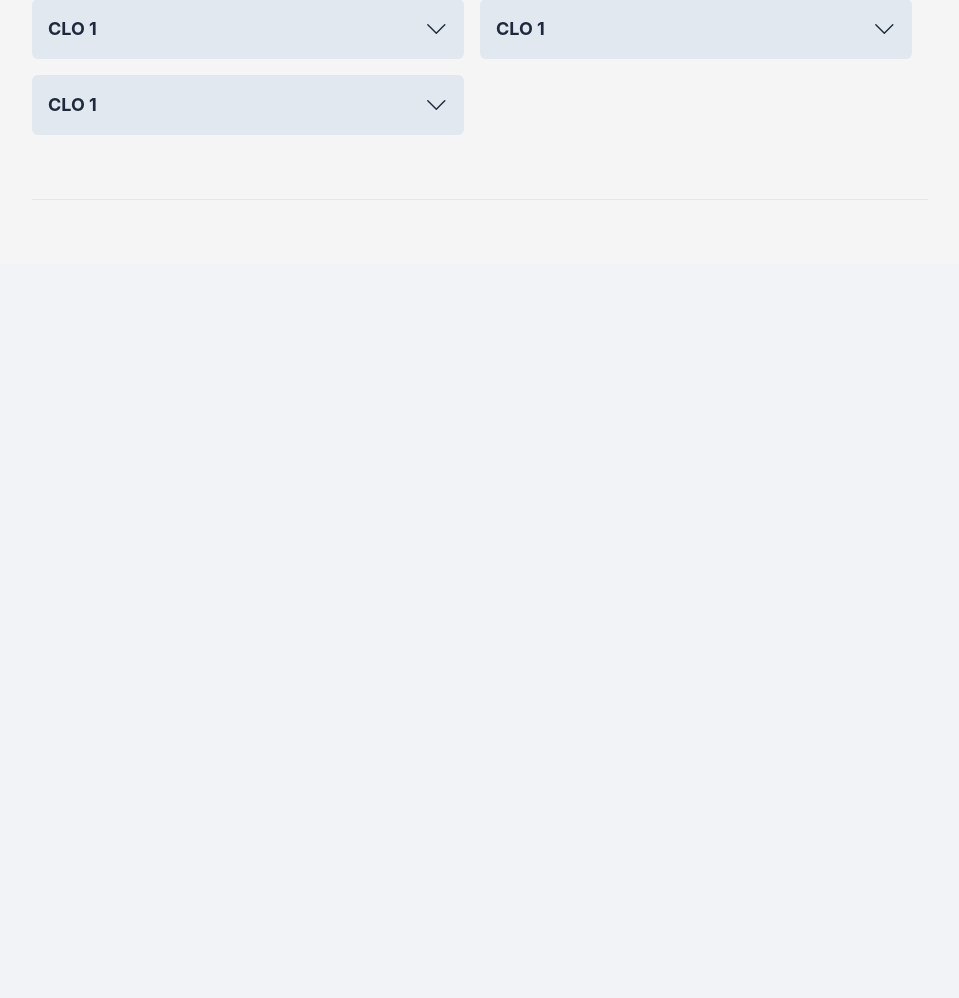
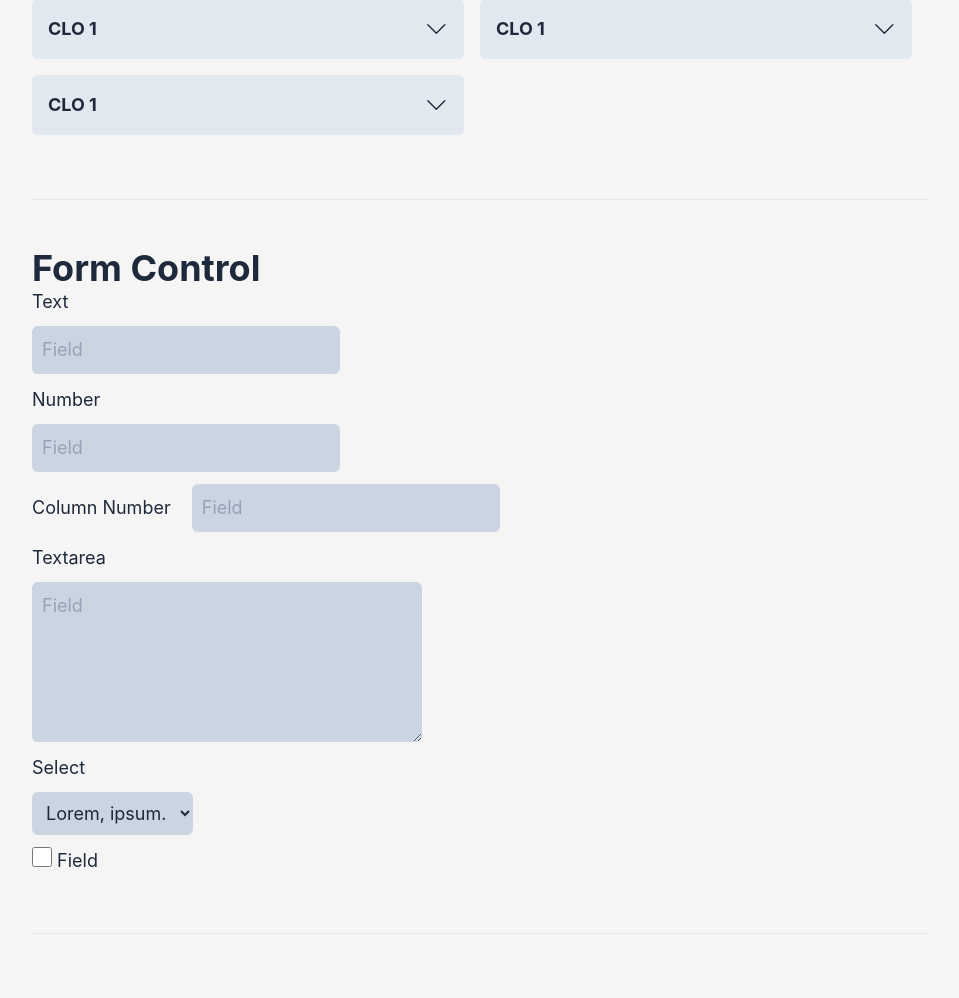
Before and after one commit to alfianAH/learning-outcomes-assessment, a Python web app: template templates/index.html in a window 1280 px wide. Shown: the part 5250-6248 px from the top of the page, without its empty margins (320-1279 px from the left). Before the commit the page ends 5385 px from the top, so only its background shows below. Run offline with Jinja, Linux system fonts and the light colour scheme; the template is opened without the code that fills it, so the values that code supplies are empty; some libraries are stand-ins or nearby versions.

Commit message:
Add form UI

```diff
--- a/static/public/css/index.css
+++ b/static/public/css/index.css
@@ -1303,6 +1303,113 @@ details.dropdown::marker {
   background-color: rgb(113 113 122 / var(--tw-bg-opacity));
 }
 
+/* Form */
+
+.form-control {
+  display: block;
+  border-radius: 0.375rem;
+  --tw-bg-opacity: 1;
+  background-color: rgb(203 213 225 / var(--tw-bg-opacity));
+  padding: 0.5rem;
+}
+
+.form-control::-moz-placeholder {
+  --tw-text-opacity: 1;
+  color: rgb(148 163 184 / var(--tw-text-opacity));
+}
+
+.form-control:-ms-input-placeholder {
+  --tw-text-opacity: 1;
+  color: rgb(148 163 184 / var(--tw-text-opacity));
+}
+
+.form-control::placeholder {
+  --tw-text-opacity: 1;
+  color: rgb(148 163 184 / var(--tw-text-opacity));
+}
+
+.form-control:focus {
+  --tw-shadow: 0 1px 2px 0 rgb(0 0 0 / 0.05);
+  --tw-shadow-colored: 0 1px 2px 0 var(--tw-shadow-color);
+  box-shadow: var(--tw-ring-offset-shadow, 0 0 #0000), var(--tw-ring-shadow, 0 0 #0000), var(--tw-shadow);
+  --tw-shadow-color: rgb(100 116 139 / 0.7);
+  --tw-shadow: var(--tw-shadow-colored);
+  outline: 2px solid transparent;
+  outline-offset: 2px;
+}
+
+.dark .form-control {
+  border-width: 1px;
+  --tw-border-opacity: 1;
+  border-color: rgb(82 82 91 / var(--tw-border-opacity));
+  --tw-bg-opacity: 1;
+  background-color: rgb(82 82 91 / var(--tw-bg-opacity));
+}
+
+.dark .form-control::-moz-placeholder {
+  --tw-text-opacity: 1;
+  color: rgb(161 161 170 / var(--tw-text-opacity));
+}
+
+.dark .form-control:-ms-input-placeholder {
+  --tw-text-opacity: 1;
+  color: rgb(161 161 170 / var(--tw-text-opacity));
+}
+
+.dark .form-control::placeholder {
+  --tw-text-opacity: 1;
+  color: rgb(161 161 170 / var(--tw-text-opacity));
+}
+
+.dark .form-control:focus {
+  --tw-border-opacity: 1;
+  border-color: rgb(241 245 249 / var(--tw-border-opacity));
+  --tw-shadow: 0 0 #0000;
+  --tw-shadow-colored: 0 0 #0000;
+  box-shadow: var(--tw-ring-offset-shadow, 0 0 #0000), var(--tw-ring-shadow, 0 0 #0000), var(--tw-shadow);
+}
+
+@media (min-width: 768px) {
+  .form-control {
+    padding: 0.625rem;
+  }
+}
+
+.col-form-control {
+  display: inline-block;
+}
+
+.form-checkbox {
+  height: 1rem;
+  width: 1rem;
+}
+
+@media (min-width: 1280px) {
+  .form-checkbox {
+    height: 1.25rem;
+    width: 1.25rem;
+  }
+}
+
+.form-label {
+  margin-bottom: 0.375rem;
+  margin-right: 0.625rem;
+  display: inline-block;
+}
+
+@media (min-width: 768px) {
+  .form-label {
+    margin-bottom: 0.625rem;
+    margin-right: 0.75rem;
+  }
+}
+
+@media (min-width: 1280px) {
+  .form-label {
+    margin-right: 1rem;
+  }
+}
+
 /* List item */
 
 .list-item-title {
@@ -2385,6 +2492,10 @@ details.dropdown::marker {
   margin-top: 0.5rem;
 }
 
+.mb-3 {
+  margin-bottom: 0.75rem;
+}
+
 .block {
   display: block;
 }
--- a/templates/index.html
+++ b/templates/index.html
@@ -1501,6 +1501,57 @@
         </ul>
 
         <hr class="my-12">
+
+        <h1>Form Control</h1>
+
+        <div class="mb-3">
+            <label for="input-text" class="form-label">Text</label>
+            <input type="text" id="input-text" class="form-control" placeholder="Field">
+        </div>
+
+        <div class="mb-3">
+            <label for="input-text" class="form-label">Number</label>
+            <input type="number" id="input-text" class="form-control" placeholder="Field">
+        </div>
+
+        <div class="mb-3">
+            <label for="input-text" class="form-label">Column Number</label>
+            <input type="number" id="input-text" class="form-control col-form-control" placeholder="Field">
+        </div>
+
+        <div class="mb-3">
+            <label for="input-text" class="form-label">Textarea</label>
+            <textarea name="input-textarea" id="input-textarea" cols="30" rows="5" placeholder="Field" class="form-control"></textarea>
+        </div>
+
+        <div class="mb-3">
+            <label for="input-select" class="form-label">Select</label>
+            <select name="input-select" id="input-select" class="form-control">
+                <option value="1">Lorem, ipsum.</option>
+                <option value="1">Lorem, ipsum.</option>
+                <option value="1">Lorem, ipsum.</option>
+                <option value="1">Lorem, ipsum.</option>
+            </select>
+        </div>
+
+        <div class="mb-3">
+            <input type="checkbox" name="input-checkbox" id="input-checkbox" class="form-checkbox">
+            <label for="input-checkbox" class="form-label">Field</label>
+        </div>
+
+        <hr class="my-12">
+
+        <!-- <h1>Interactive Form</h1>
+
+        <form action="#" method="post">
+            <select name="select-field" id="select-field">
+                <option value="1">Kurikulum 2010/2015</option>
+                <option value="2">Kurikulum 2015/2020</option>
+                <option value="3">Kurikulum 2015/2020</option>
+            </select>
+        </form>
+
+        <hr class="my-12"> -->
     </main>
 
     <script src="../static/public/js/index.js"></script>
```
Also changed, not shown: static/src/css/input.css (+17 -0 lines).
